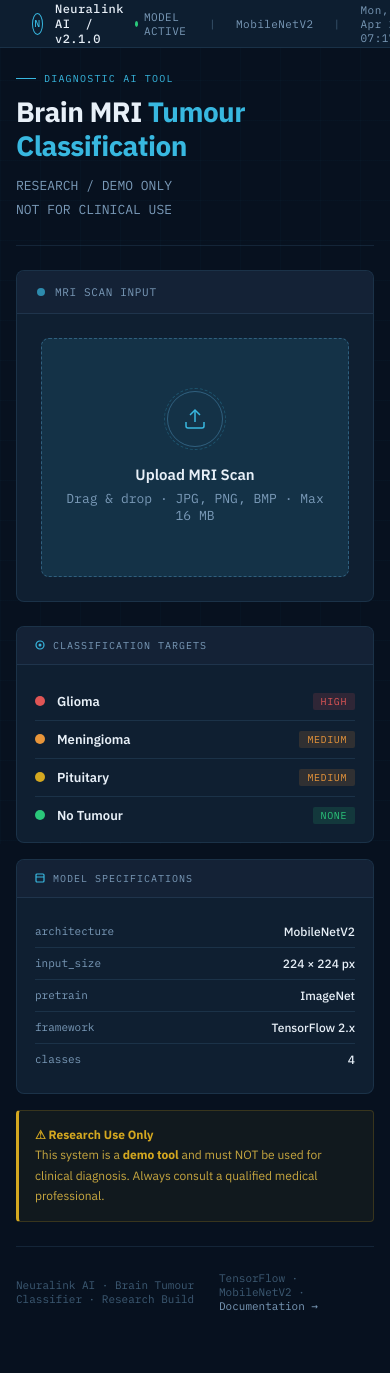
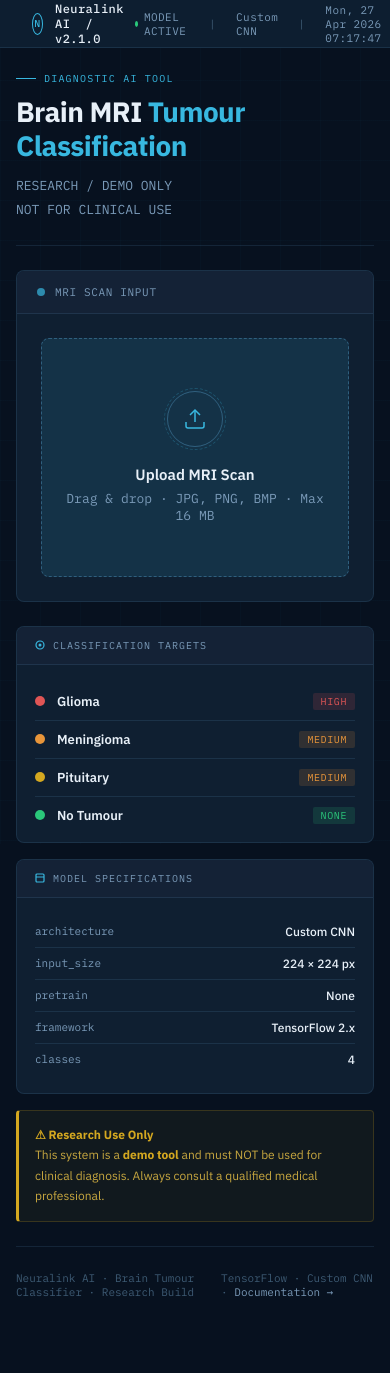
Before and after one commit to sehalvarshney/brain_tumer, a Flask app: page / in a window 390 px wide; the page is wider, and only the part inside the window is pictured. After the commit the page ends 1297 px from the top of that part, so only its background shows below. Run offline with Flask 3, Linux system fonts and the light colour scheme.

Commit message:
Replace MobileNetV2 with Custom CNN in index.html

```diff
--- a/templates/index.html
+++ b/templates/index.html
@@ -623,7 +623,7 @@
             MODEL ACTIVE
         </div>
         <span style="color: var(--subtle)">|</span>
-        <span>MobileNetV2</span>
+        <span>Custom CNN</span>
         <span style="color: var(--subtle)">|</span>
         <span id="sysTime"></span>
     </div>
@@ -766,7 +766,7 @@
             <div class="info-card-body">
                 <div class="spec-row">
                     <span class="spec-key">architecture</span>
-                    <span class="spec-val">MobileNetV2</span>
+                    <span class="spec-val">Custom CNN</span>
                 </div>
                 <div class="spec-row">
                     <span class="spec-key">input_size</span>
@@ -774,7 +774,7 @@
                 </div>
                 <div class="spec-row">
                     <span class="spec-key">pretrain</span>
-                    <span class="spec-val">ImageNet</span>
+                    <span class="spec-val">None</span>
                 </div>
                 <div class="spec-row">
                     <span class="spec-key">framework</span>
@@ -799,7 +799,7 @@
     <!-- Footer -->
     <footer class="page-footer">
         <span>Neuralink AI &middot; Brain Tumour Classifier &middot; Research Build</span>
-        <span>TensorFlow &middot; MobileNetV2 &middot; <a href="/about">Documentation →</a></span>
+        <span>TensorFlow &middot; Custom CNN &middot; <a href="/about">Documentation →</a></span>
     </footer>
 
 </div>
```
